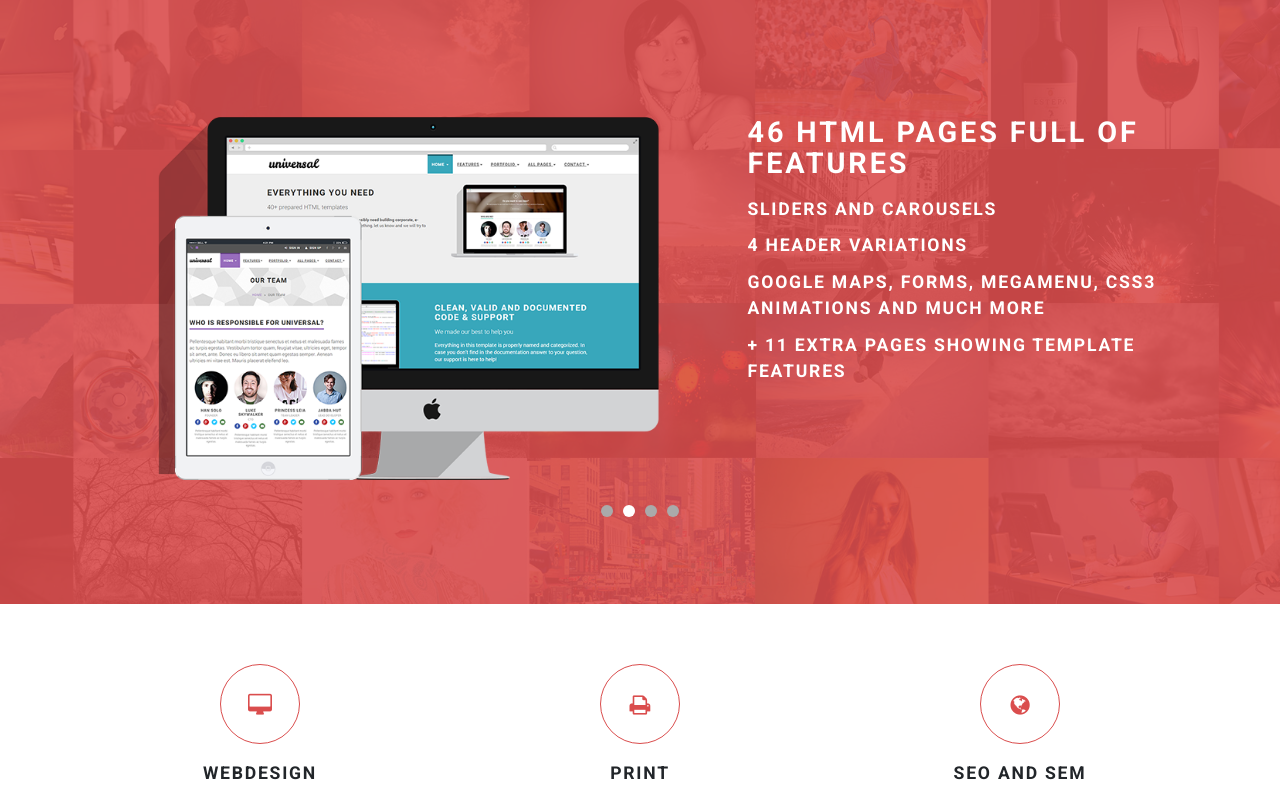
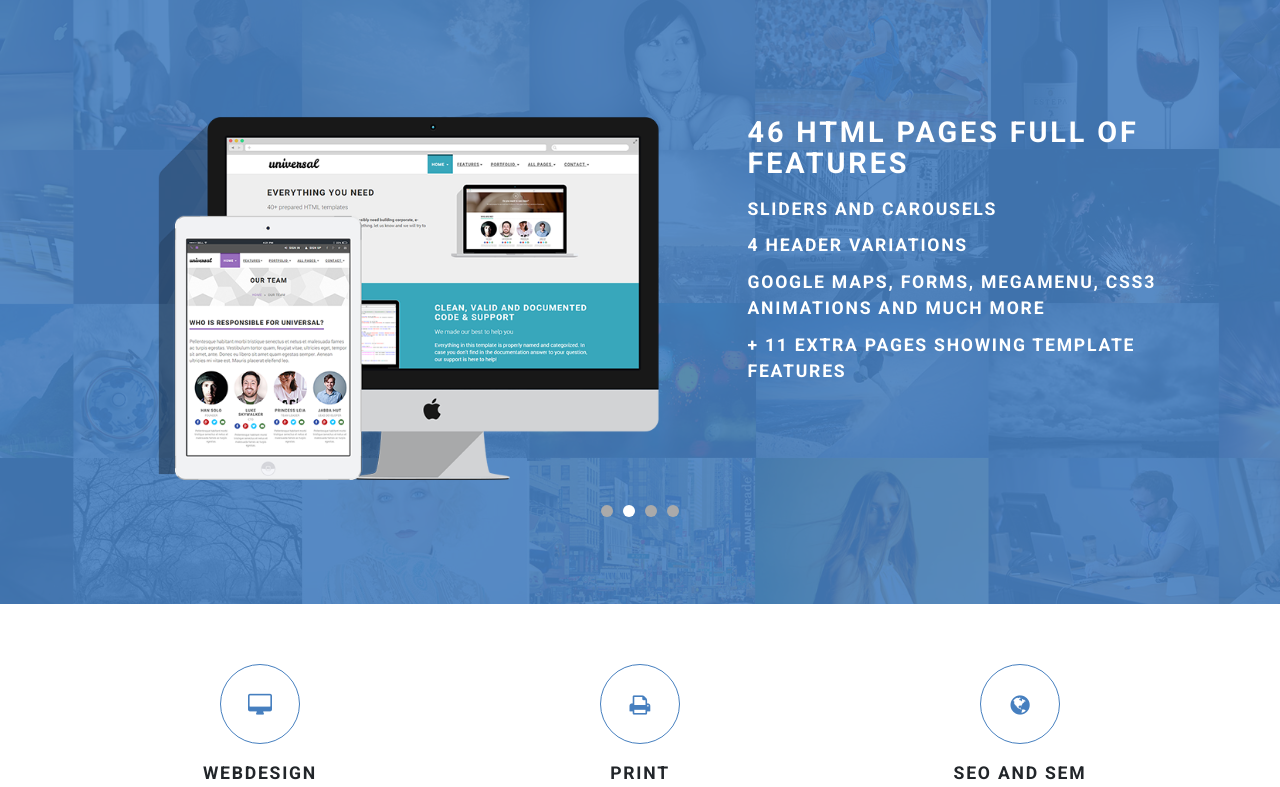
Before and after one commit to appenginecorp/495li, a plain HTML site: page index.html in a window 1280 px wide. Shown: the part 123-910 px from the top of the page. Drawn offline with Linux system fonts and the light colour scheme.

Commit message:
change style

```diff
--- a/index.html
+++ b/index.html
@@ -19,7 +19,7 @@
     <link rel="stylesheet" href="vendor/owl.carousel/assets/owl.carousel.css">
     <link rel="stylesheet" href="vendor/owl.carousel/assets/owl.theme.default.css">
     <!-- theme stylesheet-->
-    <link rel="stylesheet" href="css/style.red.css" id="theme-stylesheet">
+    <link rel="stylesheet" href="css/style.blue.css" id="theme-stylesheet">
     <!-- Custom stylesheet - for your changes-->
     <link rel="stylesheet" href="css/custom.css">
     <!-- Favicon and apple touch icons-->
```
